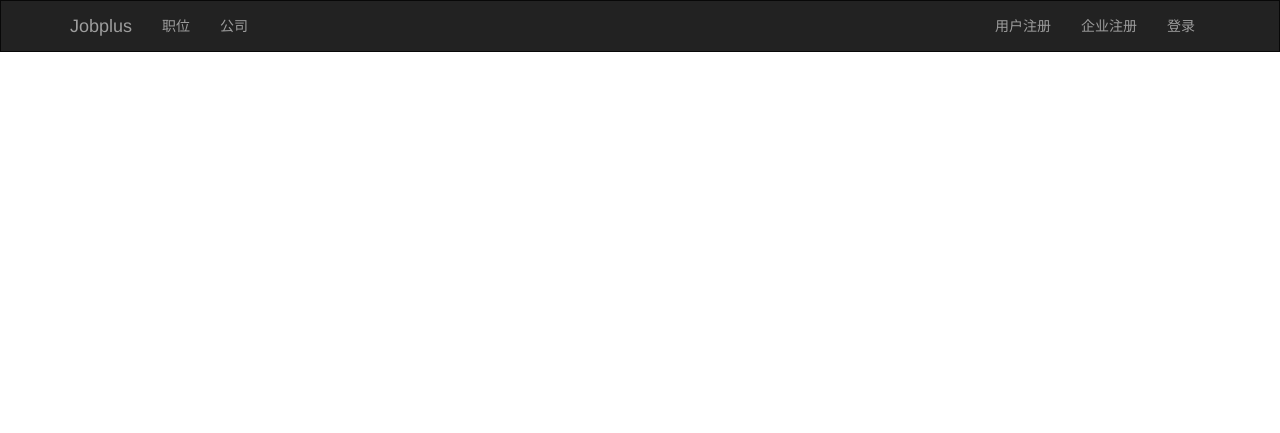
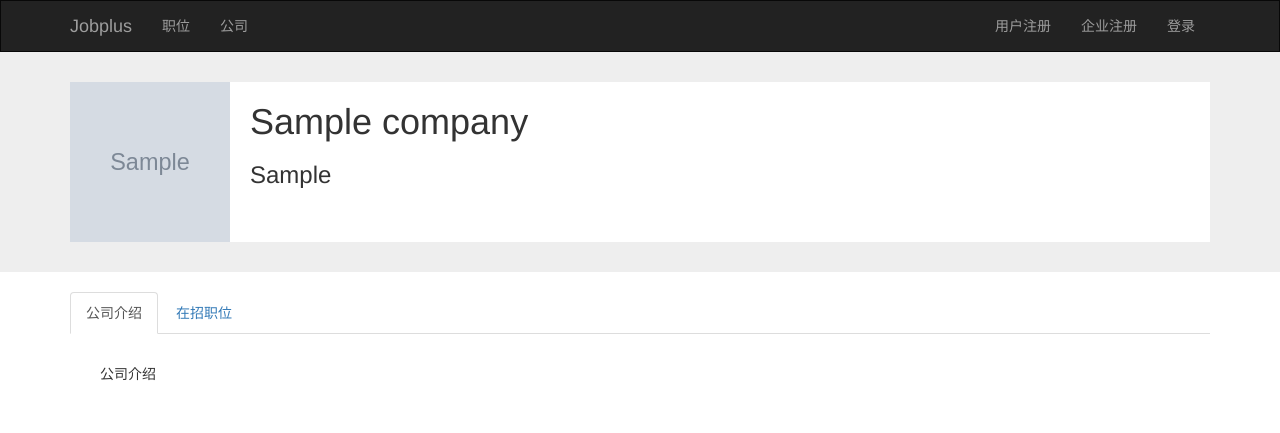
Before and after one commit to LouPlus/jobplus12-1, a Flask app: page /company/1 in a window 1280 px wide. Shown: the top 433 px of the page. Run offline with Flask 2, Linux system fonts and the light colour scheme; tables that the repository leaves empty hold one stand-in row (values such as "Sample post"); grey boxes marked "Sample" are stand-in pictures; data that the repository does not hold is empty.

Commit message:
fix #12 企业详情展示页面

```diff
--- a/jobplus/handlers/job.py
+++ b/jobplus/handlers/job.py
@@ -38,9 +38,8 @@ def update(job_id):
     form = JobPublishForm(obj=job)
     if form.validate_on_submit():
         form.update(job)
-        page = request.args.get('job_page', 1, type=int)
         flash('编辑职位成功', 'success')
-        return redirect(url_for('user.index', job_page=page))
+        return redirect(url_for('user.index'))
     return render_template('job/update.html', form=form, job_id=job_id)
 
 
@@ -49,9 +48,8 @@ def update(job_id):
 def delete(job_id):
     job = Job.query.get_or_404(job_id)
     JobPublishForm.delete(job)
-    page = request.args.get('job_page', 1, type=int)
     flash('删除职位成功', 'success')
-    return redirect(url_for('user.index', job_page=page))
+    return redirect(url_for('user.index'))
 
 
 @job.route('/<int:job_id>')
--- a/jobplus/handlers/user.py
+++ b/jobplus/handlers/user.py
@@ -13,7 +13,7 @@ def index():
     if current_user.is_seeker:
         return render_template('seeker/index.html')
     elif current_user.is_company:
-        page = request.args.get('job_page', 1, type=int)
+        page = request.args.get('page', 1, type=int)
         pagination = Job.query.filter_by(company_id=current_user.company.id).paginate(
             page=page,
             per_page=10,
--- a/jobplus/static/main.css
+++ b/jobplus/static/main.css
@@ -35,3 +35,25 @@ span.tag{
 .job-company-info{
     padding: 30px;
 }
+.company-info-container{
+    height: 100%;
+    display: flex;
+    align-items: center;
+}
+.company-info{
+    background: #ffffff;
+    flex: 1;
+    height: 160px;
+    display: flex;
+}
+.company-info>img{
+    width: 160px;
+    height: 160px;
+}
+.company-info-title{
+    flex: 1;
+    padding: 0 20px ;
+}
+.tab-pane{
+    padding: 30px;
+}
--- a/jobplus/templates/company/detail.html
+++ b/jobplus/templates/company/detail.html
@@ -2,5 +2,66 @@
 {% block title %}
     {{ company.name }}
 {% endblock %}
+{% block info %}
+    <div class="detail-info">
+        <div class="container" style="height: 100%">
+            <div class="company-info-container">
+                <div class="company-info">
+                    <img src="{{ company.logo }}" alt="">
+                    <div class="company-info-title">
+                        <h1>{{ company.name }}</h1>
+                        <h3>{{ company.slogan }}</h3>
+                    </div>
+                </div>
+            </div>
+        </div>
+    </div>
+{% endblock %}
 {% block content %}
+    <div style="padding: 20px 0">
+
+        <!-- Nav tabs -->
+        <ul class="nav nav-tabs" role="tablist">
+            <li role="presentation" class="active">
+                <a href="#desc" data-toggle="tab">公司介绍</a>
+            </li>
+            <li role="presentation">
+                <a href="#jobs" data-toggle="tab">在招职位</a>
+            </li>
+        </ul>
+
+        <!-- Tab panes -->
+        <div class="tab-content">
+            <div role="tabpanel" class="tab-pane active pre" id="desc">公司介绍</div>
+            <div role="tabpanel" class="tab-pane" id="jobs">
+                {% if company.jobs %}
+                    <table class="table">
+                        <thead>
+                        <tr>
+                            <td>名称</td>
+                            <td>工作地点</td>
+                            <td>薪资范围</td>
+                            <td>发布时间</td>
+                        </tr>
+                        </thead>
+                        <tbody>
+                        {% for job in company.jobs[:10] %}
+                            <tr>
+                                <td><a href="{{ url_for('job.detail',job_id=job.id) }}">{{ job.name }}</a></td>
+                                <td>{{ job.addr }}</td>
+                                <td>{{ job.salary }}</td>
+                                <td>{{ job.publish_time }}</td>
+                            </tr>
+                        {% endfor %}
+
+                        </tbody>
+                    </table>
+                    {% if company.jobs|length > 10 %}
+                        <a href="" class="btn btn-primary">查看全部</a>
+                    {% endif %}
+                {% endif %}
+            </div>
+        </div>
+
+    </div>
 {% endblock %}
--- a/jobplus/templates/company/profile.html
+++ b/jobplus/templates/company/profile.html
@@ -20,6 +20,7 @@
                     <td>名称</td>
                     <td>工作地点</td>
                     <td>薪资范围</td>
+                    <td>发布时间</td>
                     <td>操作</td>
                 </tr>
                 </thead>
@@ -29,6 +30,7 @@
                         <td><a href="{{ url_for('job.detail',job_id=job.id) }}">{{ job.name }}</a></td>
                         <td>{{ job.addr }}</td>
                         <td>{{ job.salary }}</td>
+                        <td>{{ job.updated_at }}</td>
                         <td>
                             <a href="" class="btn btn-primary">查看投递</a>
                             <a href="{{ url_for('tag.job_tag',job_id=job.id) }}" class="btn btn-primary">标签管理</a>
```
